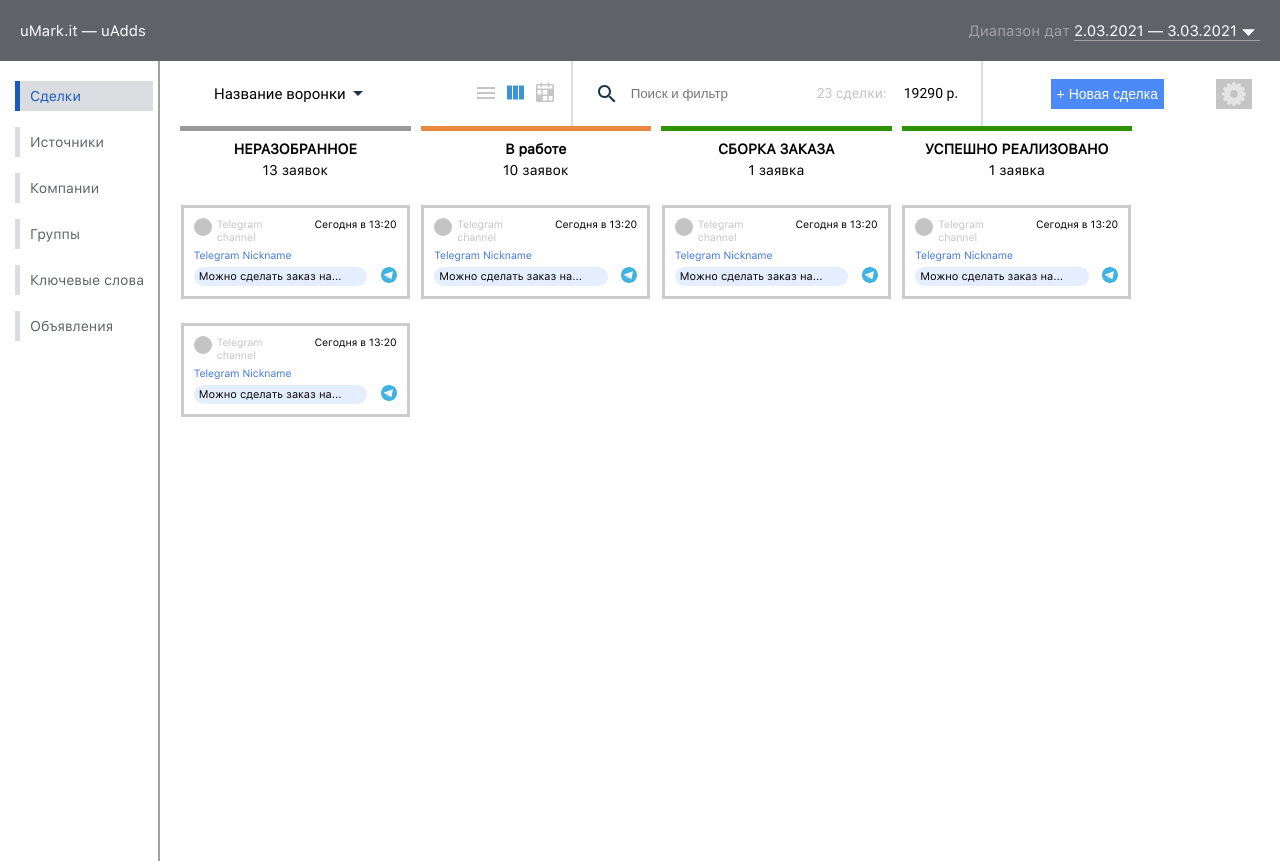
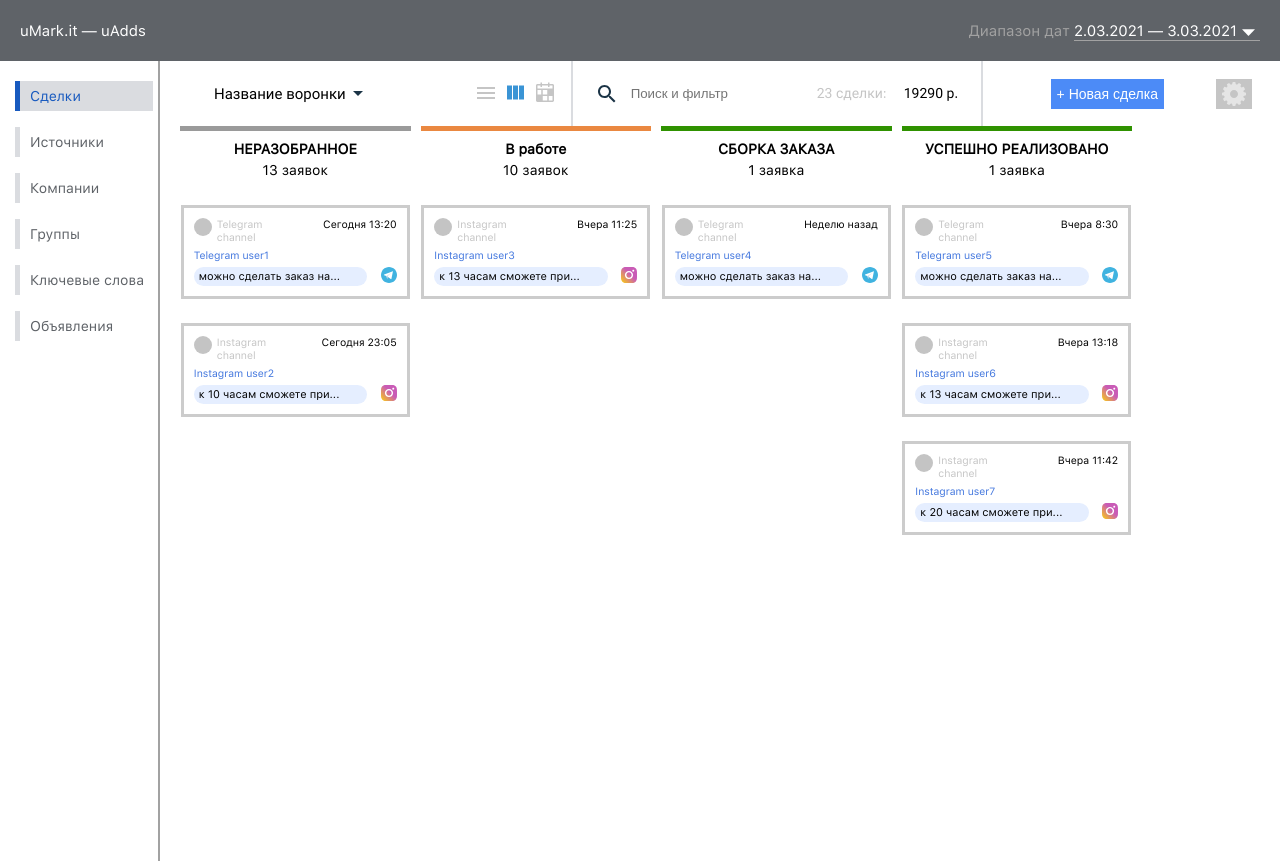
Before and after one commit to konstantinstepanyan/uAdds, a React (Create React App) app: page / in a window 1280 px wide. Both pictures are taken after a click on the element "Сделки". Built offline with nearby package versions, Linux system fonts and the light colour scheme.

Commit message:
made the post component customizable

```diff
--- a/src/App.js
+++ b/src/App.js
@@ -70,7 +70,6 @@ export default class App extends Component {
           dealings = '';
           table = <Table tableTitle={this.state.headerTitle} activeMenuItem={this.state.activeMenuItem} />;
       }
-      console.log(this.state.headerTitle);
 
 
           return (
--- a/src/components/dealings/Dealings.js
+++ b/src/components/dealings/Dealings.js
@@ -12,8 +12,9 @@ export default class Dealings extends Component{
         <h4 className="dealings__title">НЕРАЗОБРАННОЕ</h4>
         <span className="dealings__desc">13 заявок</span>
 
-        <Post />
-        <Post />
+        <Post socialNetwork="Telegram" currentData="Сегодня 13:20" nickname="user1" comment="можно сделать заказ на..." linkHref="https://web.telegram.org/#/im"/>
+
+        <Post socialNetwork="Instagram" currentData="Сегодня 23:05" nickname="user2" comment="к 10 часам сможете при..." linkHref="https://www.instagram.com/?hl=ru"/>
 
     </div>
 
@@ -21,21 +22,28 @@ export default class Dealings extends Component{
         <h4 className="dealings__title">В работе</h4>
         <span className="dealings__desc">10 заявок</span>
 
-        <Post />
+        <Post socialNetwork="Instagram" currentData="Вчера 11:25" nickname="user3" comment="к 13 часам сможете при..." linkHref="https://www.instagram.com/?hl=ru"/>
+
     </div>
 
     <div className="dealings__article dealings__article_assembly">
         <h4 className="dealings__title">СБОРКА ЗАКАЗА</h4>
         <span className="dealings__desc">1 заявка</span>
 
-        <Post />
+        <Post socialNetwork="Telegram" currentData="Неделю назад" nickname="user4" comment="можно сделать заказ на..." linkHref="https://web.telegram.org/#/im"/>
+
     </div>
 
     <div className="dealings__article dealings__article_realized">
         <h4 className="dealings__title">УСПЕШНО РЕАЛИЗОВАНО</h4>
         <span className="dealings__desc">1 заявка</span>
 
-        <Post />
+        <Post socialNetwork="Telegram" currentData="Вчера 8:30" nickname="user5" comment="можно сделать заказ на..." linkHref="https://web.telegram.org/#/im"/>
+
+        <Post socialNetwork="Instagram" currentData="Вчера 13:18" nickname="user6" comment="к 13 часам сможете при..." linkHref="https://www.instagram.com/?hl=ru"/>
+
+        <Post socialNetwork="Instagram" currentData="Вчера 11:42" nickname="user7" comment="к 20 часам сможете при..." linkHref="https://www.instagram.com/?hl=ru"/>
+
     </div>
 
     </section>
--- a/src/components/post/Post.js
+++ b/src/components/post/Post.js
@@ -6,21 +6,47 @@ import instagramLogo from './img/instagram_logo.svg';
 
 export default class Post extends Component{
 
+  constructor(props) {
+      super(props);
+      this.state = {logo: ''};
+
+  }
+
+    componentDidMount(){
+        let {socialNetwork} = this.props;
+
+        switch(socialNetwork){
+            case('Telegram'):
+                this.setState({logo: telegramLogo})
+            break
+            case('Instagram'):
+                this.setState({logo: instagramLogo})
+            break
+        }
+    }
+
 
     render() {
+        let {socialNetwork, currentData, nickname,
+            comment, linkHref} = this.props;
+
+
+
+
+
         return(
             <div className="post dealings__item">
                 <img className="post__user-avatar" src={avatarImg} />
-                <span className="post__social-network-title color_light-grey">Telegram channel</span>
-                <span className="post__current-data">Сегодня в 13:20</span>
-                <span className="post__user-name color_blue">Telegram Nickname</span>
+                <span className="post__social-network-title color_light-grey">{socialNetwork} channel</span>
+                <span className="post__current-data">{currentData}</span>
+                <span className="post__user-name color_blue">{socialNetwork} {nickname}</span>
                 <div className="post__comment">
                     <img className="post__user-avatar post__user-avatar_minify" src={avatarImg} />
-                    <span className="post__comment-text">Можно сделать заказ на...</span>
+                    <span className="post__comment-text">{comment}</span>
                 </div>
 
-                <a className="post__share post__share_telegram" href="https://web.telegram.org/#/im">
-                    <img className="post__img img_telegram" src={telegramLogo} />
+                <a className="post__share post__share_telegram" href={linkHref}>
+                    <img className="post__img" src={this.state.logo} />
                 </a>
             </div>
         )
--- a/src/components/tableRow/TableRow.js
+++ b/src/components/tableRow/TableRow.js
@@ -16,8 +16,7 @@ export default class TableRow extends Component {
   componentDidUpdate(prevProps){
 
     if (this.props !== prevProps ) {
-        console.log('DidUpdate this.props:');
-        console.log(this.props);
+
     }
 
   }
@@ -30,8 +29,6 @@ export default class TableRow extends Component {
             conversionPriceCount, priceCount,
             conversionCount, salesCount} = this.props;
 
-      console.log('Render this.props:');
-      console.log(this.props);
 
 
 
```
